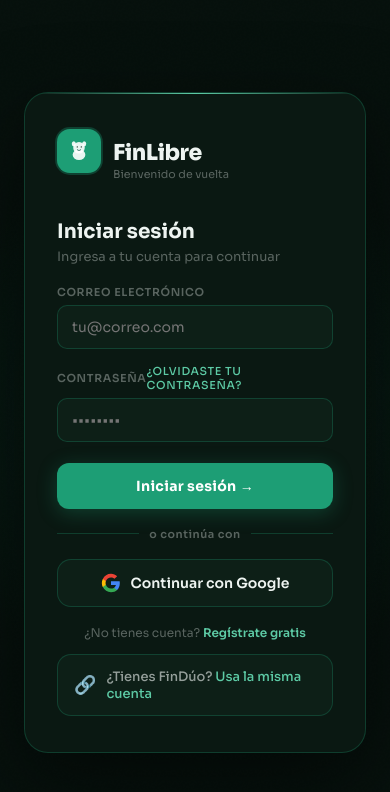
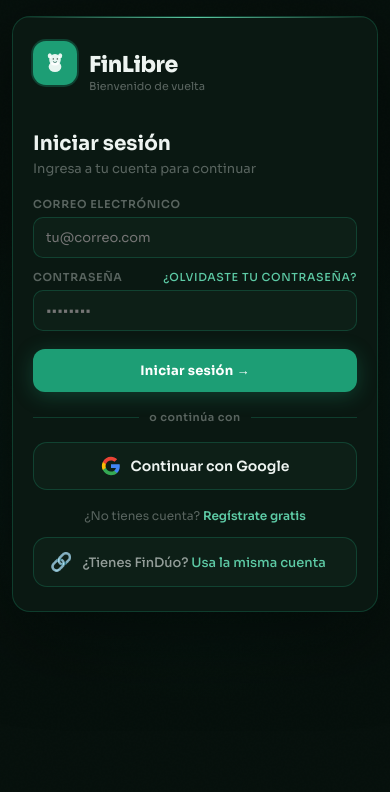
Before and after one commit to FranklinOmar23/FinLibre, a React (Vite) app in the folder frontend/: page /login in a window 390 px wide. Shown: the top 792 px of the page. Built offline with nearby package versions, Linux system fonts and the light colour scheme; no server answers.

Commit message:
feat: agregar estilos para páginas de autenticación en móvil y ajustar diseño del registro

```diff
--- a/frontend/src/index.css
+++ b/frontend/src/index.css
@@ -172,6 +172,22 @@
   .view { padding: 20px 16px 100px; }
   .g2, .g3, .g4 { grid-template-columns: 1fr; }
   .mob-nav { display: flex; }
+
+  /* ── Auth pages en móvil ── */
+  .auth-view {
+    min-height: 100dvh;
+    align-items: flex-start;
+    padding: 16px 12px 32px;
+  }
+  .auth-card {
+    padding: 24px 20px;
+    border-radius: 18px;
+    max-width: 100%;
+  }
+  .auth-card > div:first-child { margin-bottom: 16px; }
+  .auth-btn { padding: 13px; font-size: 13px; }
+  .field input, .field select { padding: 11px 12px; font-size: 13px; }
+  .field { margin-bottom: 12px; }
 }
 
 /* ── Lucide icon helpers ───────────────────────────────────── */
--- a/frontend/src/pages/auth/Register.jsx
+++ b/frontend/src/pages/auth/Register.jsx
@@ -65,10 +65,10 @@
     <div className="auth-view">
       <div className="auth-glow" />
       <div className="auth-card">
-        <div style={{ display: 'flex', alignItems: 'center', gap: 12, marginBottom: 24 }}>
-          <div className="logo-badge" style={{ width: 44, height: 44 }}><LibSm size={26} /></div>
+        <div style={{ display: 'flex', alignItems: 'center', gap: 12, marginBottom: 18 }}>
+          <div className="logo-badge" style={{ width: 40, height: 40 }}><LibSm size={22} /></div>
           <div>
-            <div style={{ fontSize: 22, fontWeight: 800, letterSpacing: -0.5 }}>FinLibre</div>
+            <div style={{ fontSize: 20, fontWeight: 800, letterSpacing: -0.5 }}>FinLibre</div>
             <div style={{ fontSize: 11, color: 'var(--text3)', marginTop: 1 }}>{t('register_new_account')}</div>
           </div>
         </div>
```
